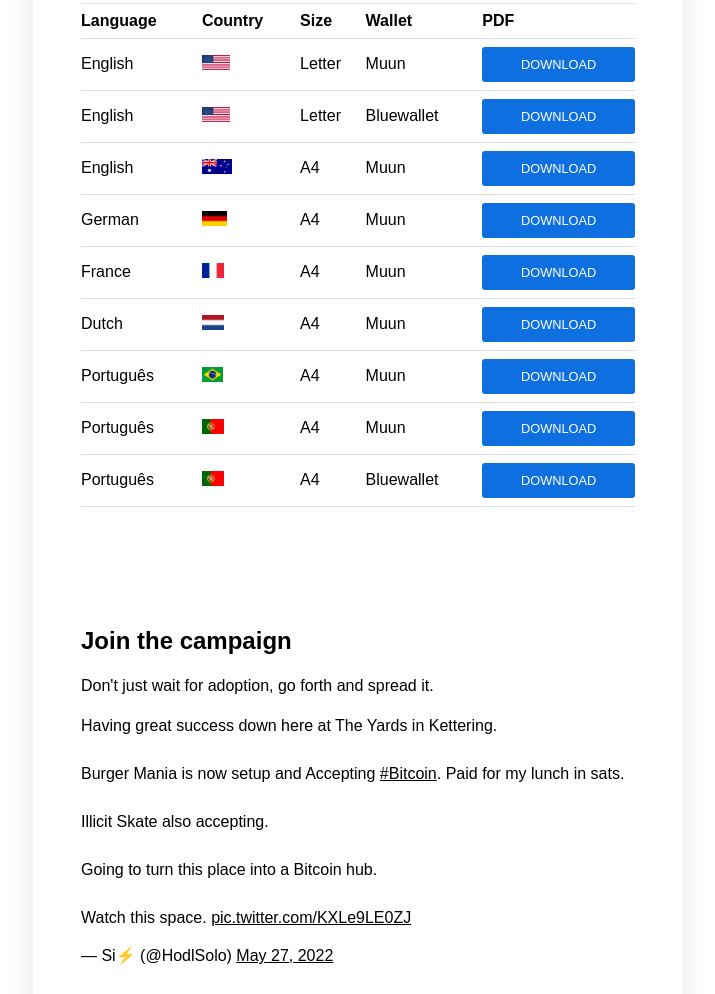
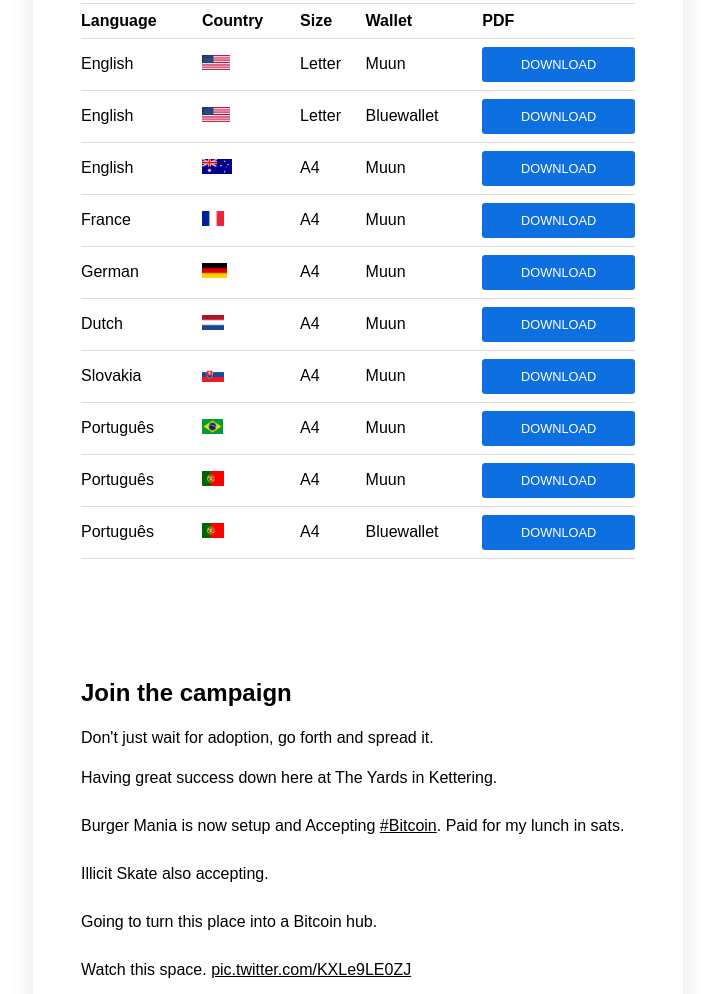
Before and after one commit to pedromvpg/bitcoinforlocalbusiness, a plain HTML site: page index.html in a window 1280 px wide. Shown: the part 1915-2909 px from the top of the page, without its empty margins (282-997 px from the left). Drawn offline with Linux system fonts and the light colour scheme; a web font is replaced by a local one.

Commit message:
Add Slovakia PDF

```diff
--- a/index.html
+++ b/index.html
@@ -111,13 +111,7 @@
 					  </tr>
 
 
-						<tr>
-					    <td>German</td>
-					    <td><img src="imgs/flags/germany.png" class="flag" /></td>
-					    <td>A4</td>
-							<td>Muun</td>
-							<td><a class="cta download" tagert="_blank" href="https://github.com/pedromvpg/bitcoinforlocalbusiness/raw/main/pdfs/bitcoinforlocalbusiness%20-%20A4%20-%20DE%20Muun.pdf">Download</a></td>
-					  </tr>
+
 
 
 						<tr>
@@ -129,12 +123,28 @@
 						</tr>
 
 						<tr>
+					    <td>German</td>
+					    <td><img src="imgs/flags/germany.png" class="flag" /></td>
+					    <td>A4</td>
+							<td>Muun</td>
+							<td><a class="cta download" tagert="_blank" href="https://github.com/pedromvpg/bitcoinforlocalbusiness/raw/main/pdfs/bitcoinforlocalbusiness%20-%20A4%20-%20DE%20Muun.pdf">Download</a></td>
+					  </tr>
+
+						<tr>
 					    <td>Dutch</td>
 					    <td><img src="imgs/flags/netherlands.png" class="flag" /></td>
 					    <td>A4</td>
 							<td>Muun</td>
 							<td><a class="cta download" tagert="_blank" href="https://github.com/pedromvpg/bitcoinforlocalbusiness/raw/main/pdfs/bitcoinforlocalbusiness%20-%20A4%20-%20NL%20Muun.pdf">Download</a></td>
 					  </tr>
+
+						<tr>
+							<td>Slovakia</td>
+							<td><img src="imgs/flags/slovakia.png" class="flag" /></td>
+							<td>A4</td>
+							<td>Muun</td>
+							<td><a class="cta download" tagert="_blank" href="https://github.com/pedromvpg/bitcoinforlocalbusiness/raw/main/pdfs/bitcoinforlocalbusiness%20-%20A4%20-%20SK%20Muun.pdf">Download</a></td>
+						</tr>
 
 						<tr>
 					    <td>Português</td>
```
Also changed, not shown: imgs/flags/slovakia.png (added), 1 other file.
